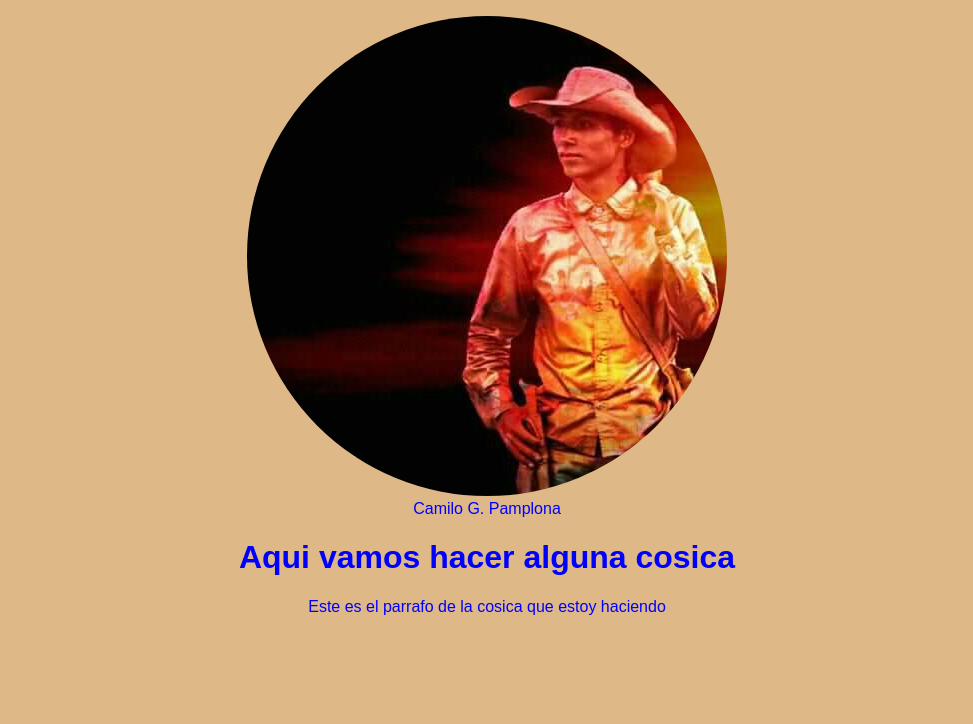
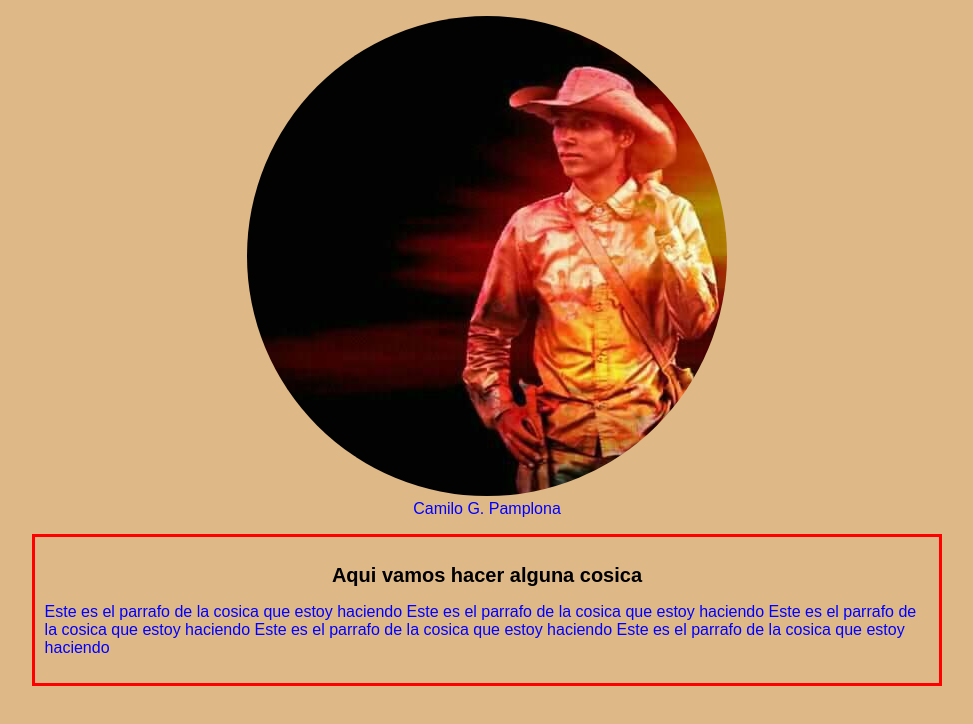
Before and after one commit to camilo-gallo/super-blogart, a plain HTML site: page index.html in a window 1280 px wide. Shown: the whole page, without its empty margins (153-1126 px from the left). Drawn offline with Linux system fonts and the light colour scheme.

Commit message:
cuadro rojo y colores al texto

```diff
--- a/css/estilos.css
+++ b/css/estilos.css
@@ -10,3 +10,17 @@ body
 
     border-radius: 50%;
 }
+.container {
+    width: 70%;
+    border: 3px solid red;
+    padding: 10px;
+    margin: 4px auto;
+    text-align: left;
+
+}
+.container h1
+{
+    font-size: 20px;
+    color: black;
+    text-align: center;
+}
--- a/index.html
+++ b/index.html
@@ -12,8 +12,16 @@
         <img src="img/statehuman.jpg" alt="yoCampeche"/>
         <figcaption>Camilo G. Pamplona</figcaption>
     </figure>
-    <h1>Aqui vamos hacer alguna cosica</h1>
-    <p>Este es el parrafo de la cosica que estoy haciendo</p>
+    <section class="container">
+        <h1>Aqui vamos hacer alguna cosica</h1>
+        <p>
+            Este es el parrafo de la cosica que estoy haciendo
+            Este es el parrafo de la cosica que estoy haciendo
+            Este es el parrafo de la cosica que estoy haciendo
+            Este es el parrafo de la cosica que estoy haciendo
+            Este es el parrafo de la cosica que estoy haciendo
+        </p>
+    </section>
 
 </body>
 </html>
```
